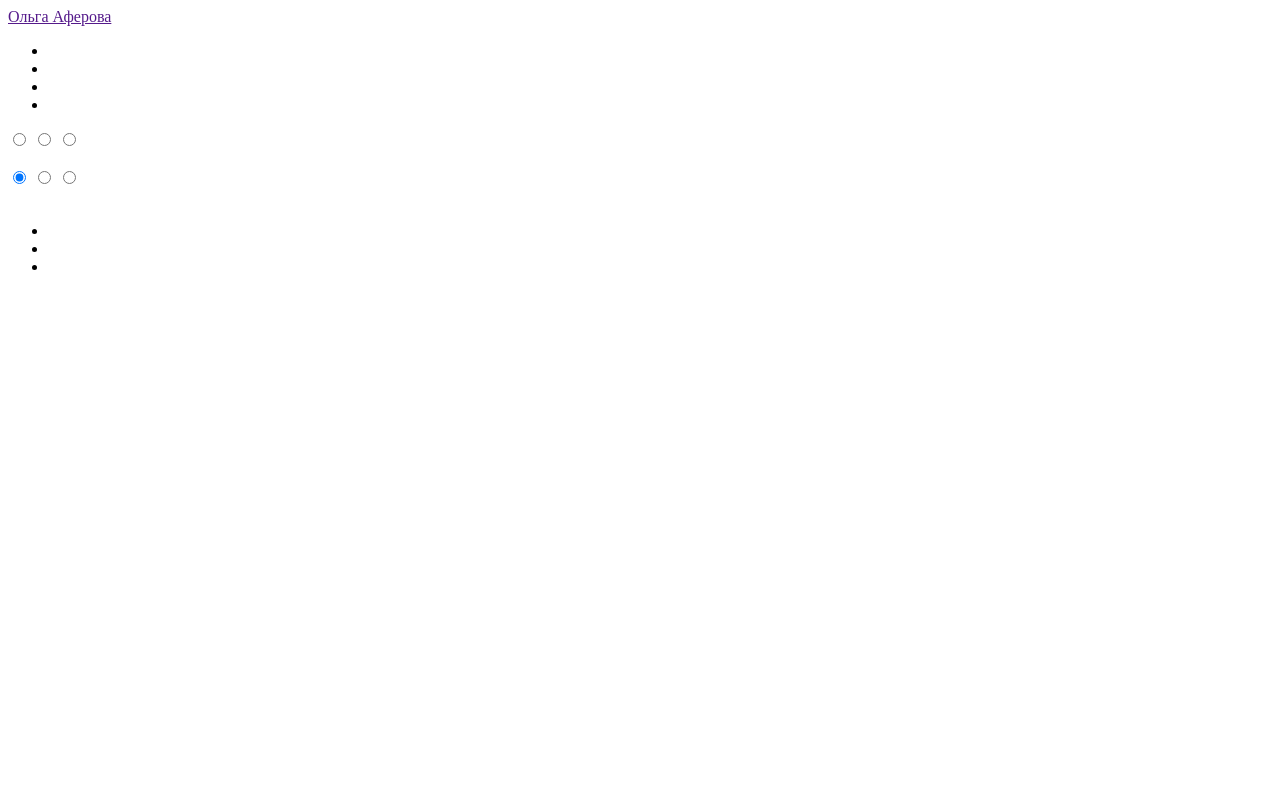
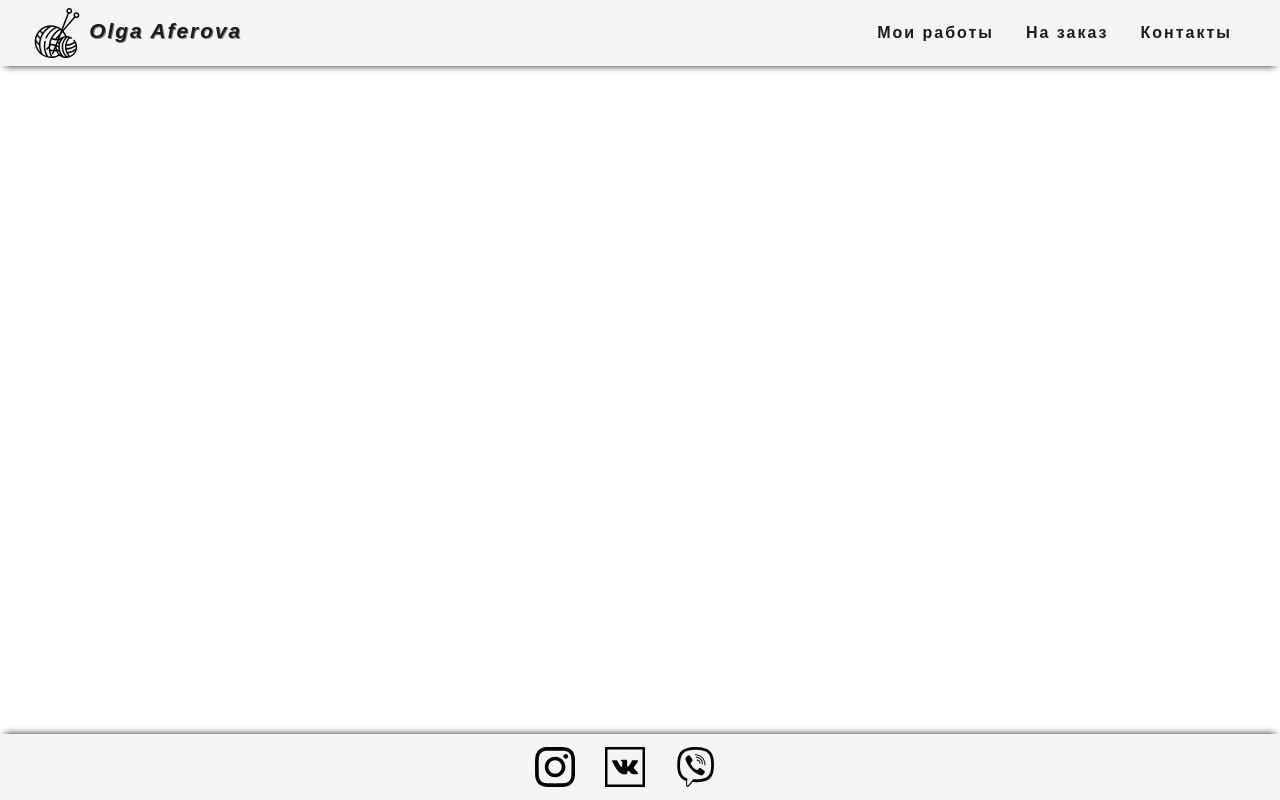
Before and after one commit to viktorbulochka/Bulochka-Hobby-website, a plain HTML site: page portfolio/index.html in a window 1280 px wide. Drawn offline with Linux system fonts and the light colour scheme.

Commit message:
Footer and header added and minor reformattimg

```diff
--- a/portfolio/index.html
+++ b/portfolio/index.html
@@ -1,5 +1,6 @@
 <!DOCTYPE html>
 <html lang="en">
+
 <head>
     <meta charset="UTF-8">
     <title>Мои работы</title>
@@ -7,92 +8,51 @@
     <link rel="stylesheet" type="text/css" href="../portfolio/main.css">
     <link rel="stylesheet" type="text/css" href="../shared.css">
 </head>
+
 <body>
 <div class="wrap">
     <header class="main-header">
-        <div class="main-header__block">
-            <a href="" class="main-header__logo">Ольга Аферова</a>
+        <div>
+            <a href="index.html" class="main-header__brand">
+                <img src="../images/yarn-ball.svg" alt="Logo_main">
+                <span>Olga Aferova</span>
+            </a>
         </div>
         <nav class="main-nav">
             <ul class="main-nav__items">
                 <li class="main-nav__item">
-                    <a href=""></a>
+                    <a href="../portfolio/index.html">Мои работы</a>
                 </li>
                 <li class="main-nav__item">
-                    <a href=""></a>
+                    <a href="../ordering/index.html">На заказ</a>
                 </li>
-                <li class="main-nav__item">
-                    <a href=""></a>
-                </li>
-                <li class="main-nav__item">
-                    <a href=""></a>
+                <li class="main-nav__item main-nav__item--cta">
+                    <a href="../contacts/index.html">Контакты</a>
                 </li>
             </ul>
         </nav>
     </header>
 
     <main>
-        <article>
-            <div class="main__slider_one">
-                <input type="radio" name="img" id="main__slide1" checked>
-                <input type="radio" name="img" id="main__slide2">
-                <input type="radio" name="img" id="main__slide3">
-
-                <div class="img">
-                    <label for="main__slide1"></label>
-                    <label for="main__slide2"></label>
-                    <label for="main__slide3"></label>
-                </div>
-
-                <div class="main__slider__block">
-                    <div class="main__slider__block__img">
-                        <img src="">
-                        <img src="">
-                        <img src="">
-                    </div>
-                </div>
-            </div>
-        </article>
-
-<article>
-        <div class="main__slider_two">
-            <input type="radio" name="img" id="main__slide__two__1" checked>
-            <input type="radio" name="img" id="main__slide__two__2">
-            <input type="radio" name="img" id="main__slide__two__3">
-
-            <div class="img">
-                <label for="main__slide__two__1"></label>
-                <label for="main__slide__two__2"></label>
-                <label for="main__slide__two__3"></label>
-            </div>
-
-            <div class="main__slider__block">
-                <div class="main__slider__block__img">
-                    <img src="">
-                    <img src="">
-                    <img src="">
-                </div>
-            </div>
-        </div>
-</article>
 
     </main>
 
-    <footer>
-        <nav class="footer-nav">
-            <ul class="footer-nav__links">
-                <li class="footer-nav_link">
-                    <a href=""></a>
-                </li>
-                <li class="footer-nav_link">
-                    <a href=""></a>
-                </li>
-                <li class="footer-nav_link">
-                    <a href=""></a>
-                </li>
-            </ul>
-        </nav>
+    <footer class="main-footer">
+        <div class="main-footer__links">
+            <a href="#">
+                <img src="../images/instagram.svg" alt="Instagram">
+            </a>
+
+            <a href="#">
+                <img src="../images/vk.svg" alt="Vk">
+            </a>
+
+            <a href="#">
+                <img src="../images/viber.svg" alt="Viber">
+            </a>
+        </div>
     </footer>
 </div>
 </body>
+
 </html>
--- a/shared.css
+++ b/shared.css
@@ -0,0 +1,110 @@
+* {
+    box-sizing: border-box;
+}
+
+body {
+    font-family: "Segoe Print" , sans-serif;
+    margin: 0;
+}
+
+main {
+    min-height: calc(100vh - 3.5rem - 8rem);
+    margin-top: 3.3rem;
+}
+
+.main-header {
+    width: 100%;
+    position: fixed;
+    top: 0;
+    left: 0;
+    background: #f5f5f5;
+    padding: 0.5rem 2rem;
+    z-index: 60;
+    display: flex;
+    align-items: center;
+    letter-spacing: 2px;
+    justify-content: space-between;
+    box-shadow: 0 5px 7px -5px #201A19;
+}
+
+
+.main-header__brand {
+    color: #201a19;
+    text-decoration: none;
+    font-weight: bold;
+    font-size: 1.2rem;
+    height: 2.4rem;
+}
+
+.main-header__brand span {
+    vertical-align: center;
+    font-size: 1.3rem;
+    font-style: oblique;
+    text-shadow: 1px 1px grey;
+}
+
+.main-header__brand img {
+    width: 50px;
+    vertical-align: middle;
+}
+
+
+.main-nav {
+    display: flex;
+
+}
+
+.main-nav__items {
+    margin: 0;
+    padding: 0;
+    list-style: none;
+    display: flex;
+}
+
+.main-nav__item {
+    margin: 0 1rem;
+}
+
+.main-nav__item a  {
+    text-decoration: none;
+    color: #201a19;
+    font-weight: bold;
+    padding: 0.2rem 0;
+}
+
+.main-nav__item a:hover,
+.main-nav__item a:active {
+    color: #a07a75;
+}
+
+.main-footer {
+    background: #f5f5f5;
+    padding: 0.8rem;
+    margin-top: 4.1rem;
+    box-shadow: 0px -5px 7px -5px #201A19;
+}
+
+.main-footer__links {
+    display: flex;
+}
+
+.main-footer__links a {
+    padding-right: 30px;
+}
+
+.main-footer__links img {
+    width: 40px;
+    vertical-align: bottom;
+}
+
+
+@media (min-width: 40rem) {
+    .main-footer__link {
+        margin: 0 1rem;
+    }
+
+    .main-footer__links {
+        flex-direction: row;
+        justify-content: center;
+    }
+}
```
Also changed, not shown: boofer.txt (added, +135 -0 lines), contacts/index.html (+23 -29 lines), index.html (+24 -37 lines), ordering/index.html (+24 -69 lines), images/instagram.svg (added), images/viber.svg (added), images/vk.svg (added), images/yarn-ball.svg (added).
